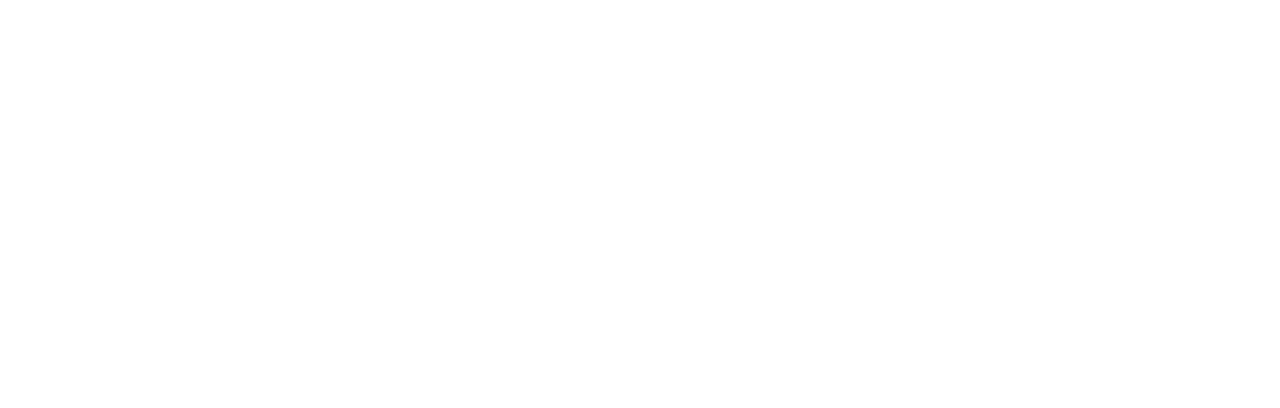
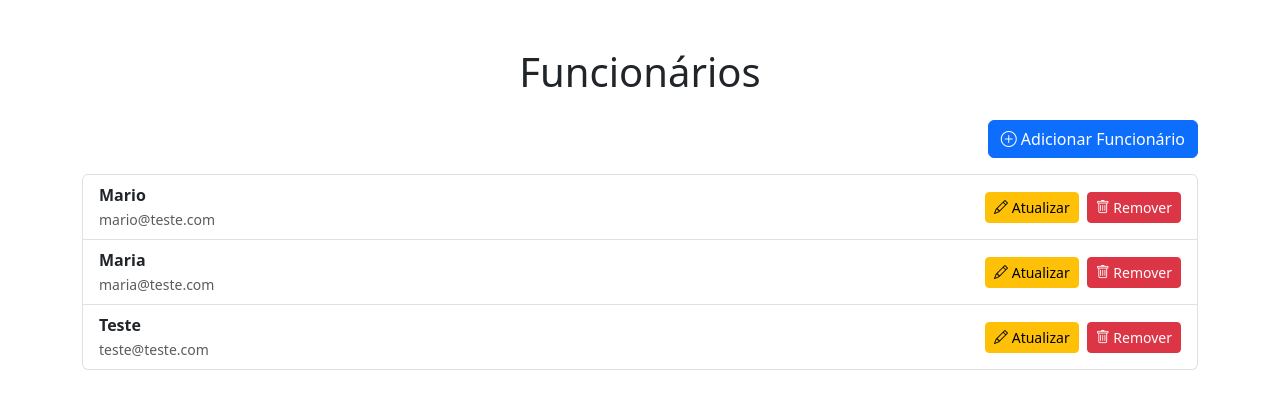
Before and after one commit to GustavoNielsen/Trab_Web2, an Angular app in the folder trab-web2/: page /funcionarios in a window 1280 px wide. Before the commit this address led to /. Shown: the top 408 px of the page. Built offline with nearby package versions, Linux system fonts and the light colour scheme; data requests are answered from the project's data file.

Commit message:
feat(RF018) - Criação do crud dos funcionários e implementação de db.json

```diff
--- /dev/null
+++ b/trab-web2/db.json
@@ -0,0 +1,25 @@
+{
+  "funcionarios": [
+    {
+      "nome": "Mario",
+      "email": "mario@teste.com",
+      "dataNascimento": "1990-05-15",
+      "senha": "teste",
+      "id": "1"
+    },
+    {
+      "nome": "Maria",
+      "email": "maria@teste.com",
+      "dataNascimento": "2004-04-20",
+      "senha": "teste",
+      "id": "2"
+    },
+    {
+      "id": "a410",
+      "nome": "Teste",
+      "email": "teste@teste.com",
+      "dataNascimento": "1998-09-06",
+      "senha": "teste"
+    }
+  ]
+}
--- a/trab-web2/src/app/app.config.ts
+++ b/trab-web2/src/app/app.config.ts
@@ -1,8 +1,8 @@
 import { ApplicationConfig, provideZoneChangeDetection } from '@angular/core';
 import { provideRouter } from '@angular/router';
-
 import { routes } from './app.routes';
+import { provideHttpClient } from '@angular/common/http';
 
 export const appConfig: ApplicationConfig = {
-  providers: [provideZoneChangeDetection({ eventCoalescing: true }), provideRouter(routes)]
+  providers: [provideZoneChangeDetection({ eventCoalescing: true }), provideRouter(routes),provideHttpClient()]
 };
--- a/trab-web2/src/app/app.routes.ts
+++ b/trab-web2/src/app/app.routes.ts
@@ -10,6 +10,7 @@
 import { PagaServicoComponent } from './pages/paga-servico';
 import { ResgataServicoComponent } from './pages/resgata-servico';
 import { RelatorioReceitasComponent } from './pages/relatorio-receitas';
+import { FuncionariosComponent } from './pages/funcionarios/funcionarios.component';
 
 export const routes: Routes = [
     {path: '', component: LoginComponent},
@@ -23,7 +24,8 @@
     {path: 'login', component: LoginComponent},
     {path: 'crudcategoriaequipamento', component: CrudCategoriaEquipamentoComponent},
     {path: 'visualizarsolicitacao', component: VisualizarSolicitacaoComponent},
-    {path: 'efetuarorcamento', component: EfetuarOrcamentoComponent}
+    {path: 'efetuarorcamento', component: EfetuarOrcamentoComponent},
+    {path: 'funcionarios', component: FuncionariosComponent}
 
 ];
     //{path: 'login', component: LoginComponent}
--- /dev/null
+++ b/trab-web2/src/app/pages/funcionarios/funcionarios.component.html
@@ -0,0 +1,27 @@
+<div class="container mt-5">
+    <h1 class="text-center mb-4">Funcionários</h1>
+
+
+    <div class="text-end mb-3">
+      <button class="btn btn-primary" (click)="adicionarFuncionario()">
+        <i class="bi bi-plus-circle"></i> Adicionar Funcionário
+      </button>
+    </div>
+
+    <ul class="list-group">
+      <li *ngFor="let funcionario of funcionarios" class="list-group-item d-flex justify-content-between align-items-center">
+        <div>
+          <strong>{{ funcionario.nome }}</strong> <br>
+          <small class="text-muted">{{ funcionario.email }}</small>
+        </div>
+        <div>
+          <button class="btn btn-warning btn-sm me-2" (click)="atualizarFuncionario(funcionario.id)">
+            <i class="bi bi-pencil"></i> Atualizar
+          </button>
+          <button class="btn btn-danger btn-sm" (click)="removerFuncionario(funcionario.id)">
+            <i class="bi bi-trash"></i> Remover
+          </button>
+        </div>
+      </li>
+    </ul>
+  </div>
--- /dev/null
+++ b/trab-web2/src/app/pages/funcionarios/funcionarios.component.ts
@@ -0,0 +1,127 @@
+import { Component, OnInit } from '@angular/core';
+import { CommonModule } from '@angular/common';
+import { HttpClient, HttpClientModule } from '@angular/common/http';
+import Swal from 'sweetalert2';
+
+@Component({
+  selector: 'app-funcionarios',
+  standalone: true,
+  imports: [CommonModule, HttpClientModule],
+  templateUrl: './funcionarios.component.html',
+  styleUrls: ['./funcionarios.component.css'],
+})
+export class FuncionariosComponent implements OnInit {
+  funcionarios: any[] = [];
+  apiUrl = 'http://localhost:3000/funcionarios';
+
+  constructor(private http: HttpClient) {}
+
+  ngOnInit(): void {
+    this.listarFuncionarios();
+  }
+
+  listarFuncionarios(): void {
+    this.http.get<any[]>(this.apiUrl).subscribe((data) => {
+      this.funcionarios = data;
+    });
+  }
+
+  adicionarFuncionario(): void {
+    Swal.fire({
+      title: 'Adicionar Funcionário',
+      html: `
+        <input id="nome" class="swal2-input" placeholder="Nome">
+        <input id="email" class="swal2-input" placeholder="E-mail">
+        <input id="dataNascimento" class="swal2-input" placeholder="Data de Nascimento" type="date">
+        <input id="senha" class="swal2-input" placeholder="Senha" type="password">
+      `,
+      confirmButtonText: 'Adicionar',
+      showCancelButton: true,
+      preConfirm: () => {
+        const nome = (document.getElementById('nome') as HTMLInputElement).value;
+        const email = (document.getElementById('email') as HTMLInputElement).value;
+        const dataNascimento = (document.getElementById('dataNascimento') as HTMLInputElement).value;
+        const senha = (document.getElementById('senha') as HTMLInputElement).value;
+
+        if (!nome || !email || !dataNascimento || !senha) {
+          Swal.showValidationMessage('Todos os campos são obrigatórios!');
+          return null;
+        }
+
+        return { nome, email, dataNascimento, senha };
+      },
+    }).then((result) => {
+      if (result.isConfirmed && result.value) {
+        this.http.post<any>(this.apiUrl, result.value).subscribe(() => {
+          this.listarFuncionarios();
+          Swal.fire('Sucesso', 'Funcionário adicionado com sucesso!', 'success');
+        });
+      }
+    });
+  }
+
+  atualizarFuncionario(id: number): void {
+    const funcionario = this.funcionarios.find((f) => f.id === id);
+
+    Swal.fire({
+      title: 'Atualizar Funcionário',
+      html: `
+        <input id="nome" class="swal2-input" placeholder="Nome" value="${funcionario.nome}">
+        <input id="email" class="swal2-input" placeholder="E-mail" value="${funcionario.email}">
+        <input id="dataNascimento" class="swal2-input" placeholder="Data de Nascimento" type="date" value="${funcionario.dataNascimento}">
+        <input id="senha" class="swal2-input" placeholder="Senha" type="password" value="${funcionario.senha}">
+      `,
+      confirmButtonText: 'Atualizar',
+      showCancelButton: true,
+      preConfirm: () => {
+        const nome = (document.getElementById('nome') as HTMLInputElement).value;
+        const email = (document.getElementById('email') as HTMLInputElement).value;
+        const dataNascimento = (document.getElementById('dataNascimento') as HTMLInputElement).value;
+        const senha = (document.getElementById('senha') as HTMLInputElement).value;
+
+        if (!nome || !email || !dataNascimento || !senha) {
+          Swal.showValidationMessage('Todos os campos são obrigatórios!');
+          return null;
+        }
+
+        return { nome, email, dataNascimento, senha };
+      },
+    }).then((result) => {
+      if (result.isConfirmed && result.value) {
+        this.http.put<any>(`${this.apiUrl}/${id}`, result.value).subscribe(() => {
+          this.listarFuncionarios();
+          Swal.fire('Sucesso', 'Funcionário atualizado com sucesso!', 'success');
+        });
+      }
+    });
+  }
+
+  removerFuncionario(id: number): void {
+    if (this.funcionarios.length === 1) {
+      Swal.fire('Erro', 'Não é possível remover o único funcionário.', 'error');
+      return;
+    }
+
+    const funcionarioAtual = this.funcionarios.find((f) => f.id === id);
+    if (funcionarioAtual && funcionarioAtual.email === 'seu-email@exemplo.com') {
+      Swal.fire('Erro', 'Você não pode remover a si mesmo.', 'error');
+      return;
+    }
+
+    Swal.fire({
+      title: 'Tem certeza?',
+      text: 'Você não poderá reverter esta ação!',
+      icon: 'warning',
+      showCancelButton: true,
+      confirmButtonText: 'Sim, remover!',
+      cancelButtonText: 'Cancelar',
+    }).then((result) => {
+      if (result.isConfirmed) {
+        this.http.delete<any>(`${this.apiUrl}/${id}`).subscribe(() => {
+          this.listarFuncionarios();
+          Swal.fire('Removido!', 'O funcionário foi removido com sucesso.', 'success');
+        });
+      }
+    });
+  }
+}
```
Also changed, not shown: trab-web2/src/app/pages/funcionarios/funcionarios.component.css (added), 1 other file (tests, documents, lock files or other folders).
